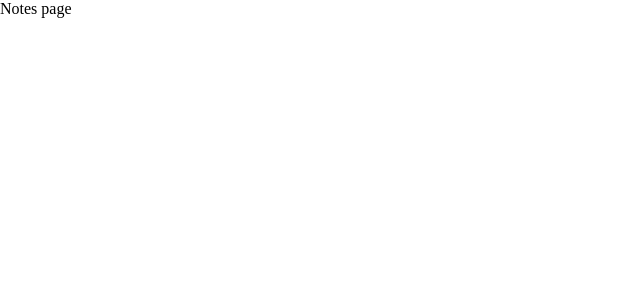
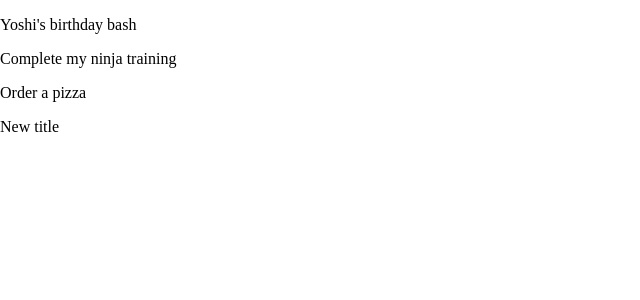
Before and after one commit to Cleomir/learning-material-ui, a React (Create React App) app: page / in a window 1280 px wide. Shown: the top 300 px of the page, without its empty margins (0-640 px from the left). Built offline with nearby package versions, Linux system fonts and the light colour scheme; data requests are answered from the project's data file.

Commit message:
List json server data

```diff
--- a/src/pages/Notes.tsx
+++ b/src/pages/Notes.tsx
@@ -1,3 +1,19 @@
+import { useEffect, useState } from "react";
+
 export const Notes = () => {
-  return <div>Notes page</div>;
+  const [notes, setNotes] = useState([]);
+
+  useEffect(() => {
+    fetch("http://localhost:8080/notes")
+      .then((res) => res.json())
+      .then((data) => setNotes(data));
+  }, []);
+
+  return (
+    <div>
+      {notes.map((note: { id: number; title: string }) => (
+        <p key={note.id}>{note.title}</p>
+      ))}
+    </div>
+  );
 };
```
